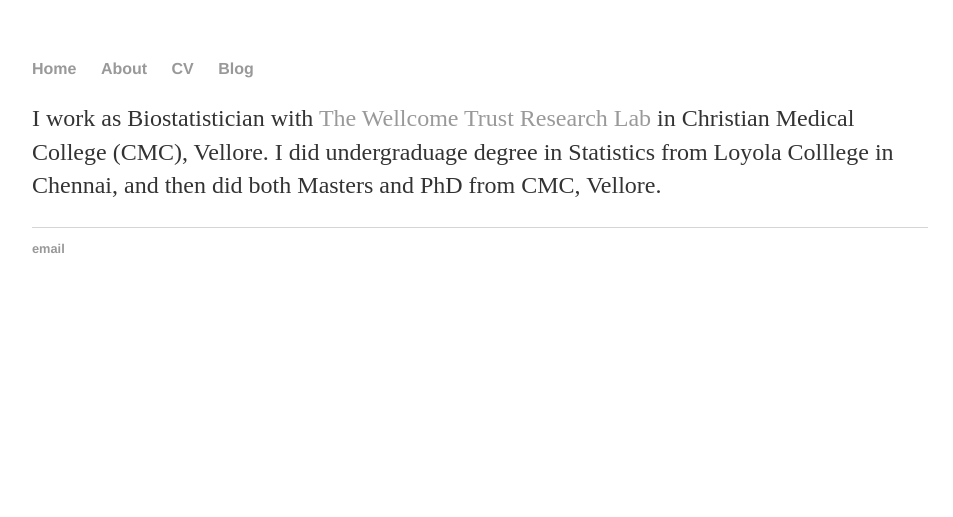
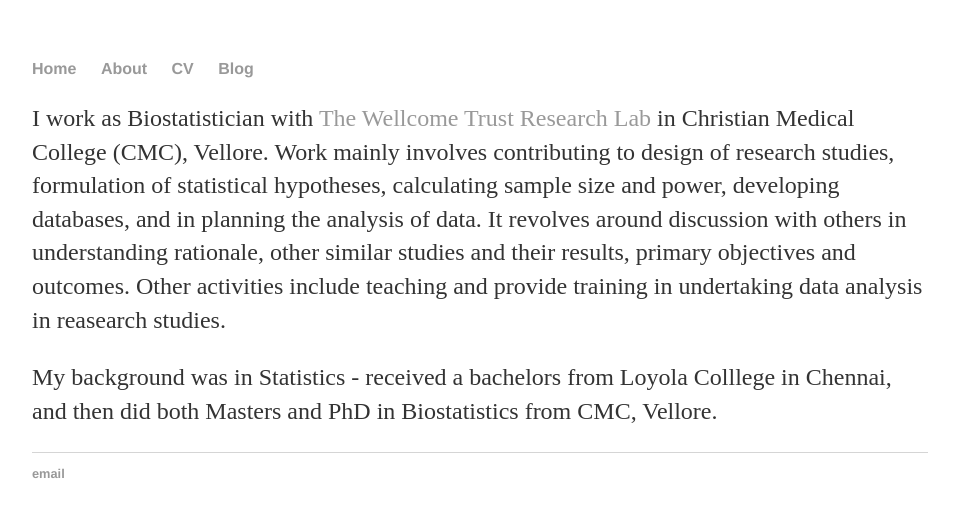
Before and after one commit to psp6/psp6.github.io, a Jekyll site: the page built from about/index.html, in a window 1280 px wide. Shown: the top 517 px of the page, without its empty margins (160-1113 px from the left). Built offline with Jekyll 4.4.1, drawn with Linux system fonts in a browser that asks for light colours.

Commit message:
Update index.html

```diff
--- a/about/index.html
+++ b/about/index.html
@@ -4,6 +4,13 @@
 ---
 
       <div class = "blurb">
-          <p> I work as Biostatistician with <a href = "www.wtrl.in"> The Wellcome Trust Research Lab </a> in Christian Medical College (CMC), Vellore. I did undergraduage degree
-              in Statistics from Loyola Colllege in Chennai, and then did both Masters and PhD from CMC, Vellore. </p>
+          <p> I work as Biostatistician with <a href = "www.wtrl.in"> The Wellcome Trust Research Lab </a> in
+                Christian Medical College (CMC), Vellore. Work mainly involves contributing to design of research studies,
+                formulation of statistical hypotheses, calculating sample size and power, developing databases,
+                and in planning the analysis of data. It revolves around discussion with others in understanding rationale, other similar
+                studies and their results, primary objectives and outcomes. Other activities include teaching and provide training
+                in undertaking data analysis in reasearch studies. </p>
+
+            <p> My background was in Statistics - received a bachelors from Loyola Colllege in Chennai, and then did both
+                  Masters and PhD in Biostatistics from CMC, Vellore. </p>
       </div>
```
